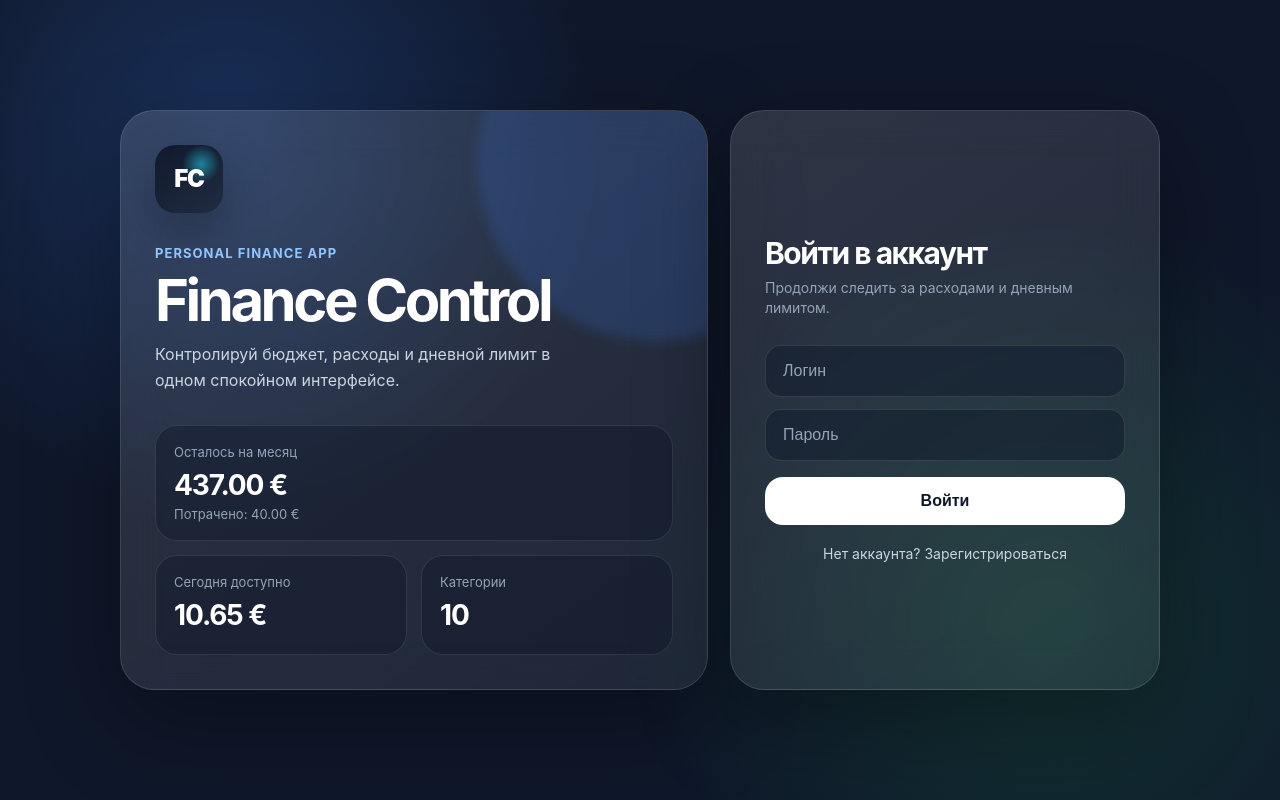
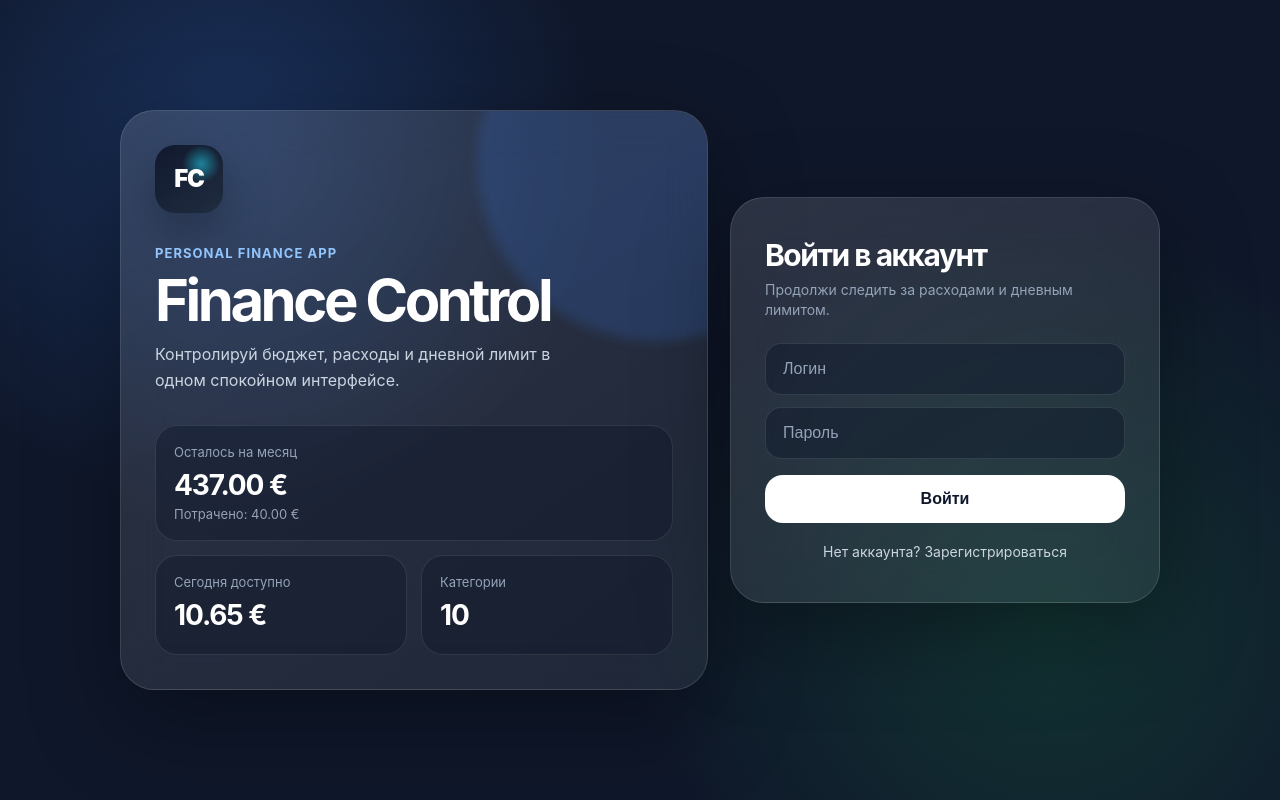
Before and after one commit to BepsyNick/IP-FINANCE, a website: page index.html in a window 1280 px wide. Drawn offline with Linux system fonts and the light colour scheme.

Commit message:
Update app version to 1.0.16, adjust login card styles, and enhance auth shell alignment

```diff
--- a/config.js
+++ b/config.js
@@ -3,7 +3,7 @@ const APP_CONFIG = {
   sessionDurationMs: 60 * 60 * 1000,
   defaultBudget: 600,
   currency: "€",
-  appVersion: "1.0.15",
+  appVersion: "1.0.16",
   monthNames: [
     "Январь",
     "Февраль",
--- a/style.css
+++ b/style.css
@@ -1486,11 +1486,13 @@ button:active {
   }
 
   .login-card {
+    min-height: auto;
+    padding: 42px 34px;
     justify-content: center;
   }
 
-  .auth-form-heading {
-    margin-bottom: 26px;
+  .auth-shell {
+    align-items: center;
   }
 }
 
```
